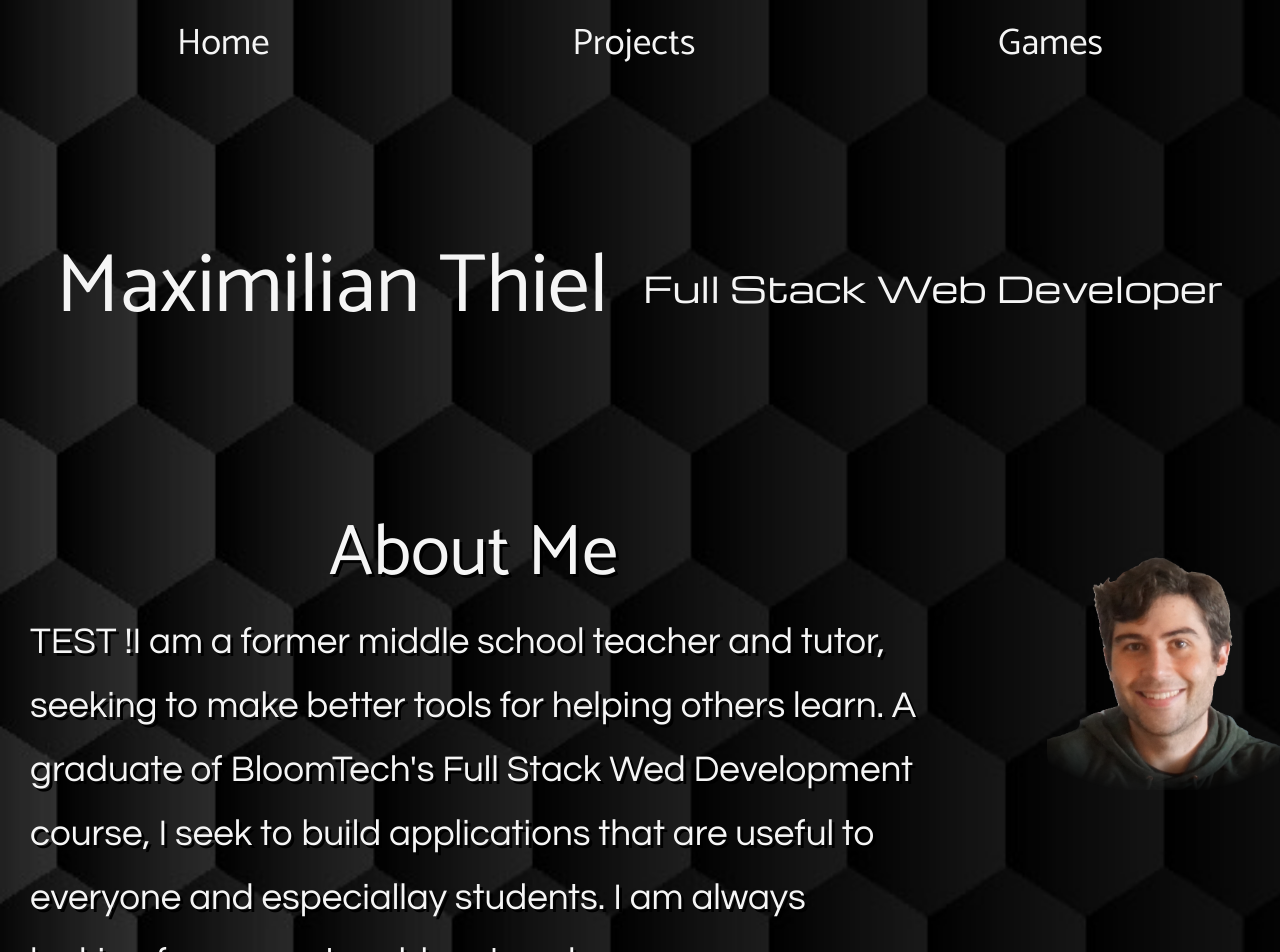
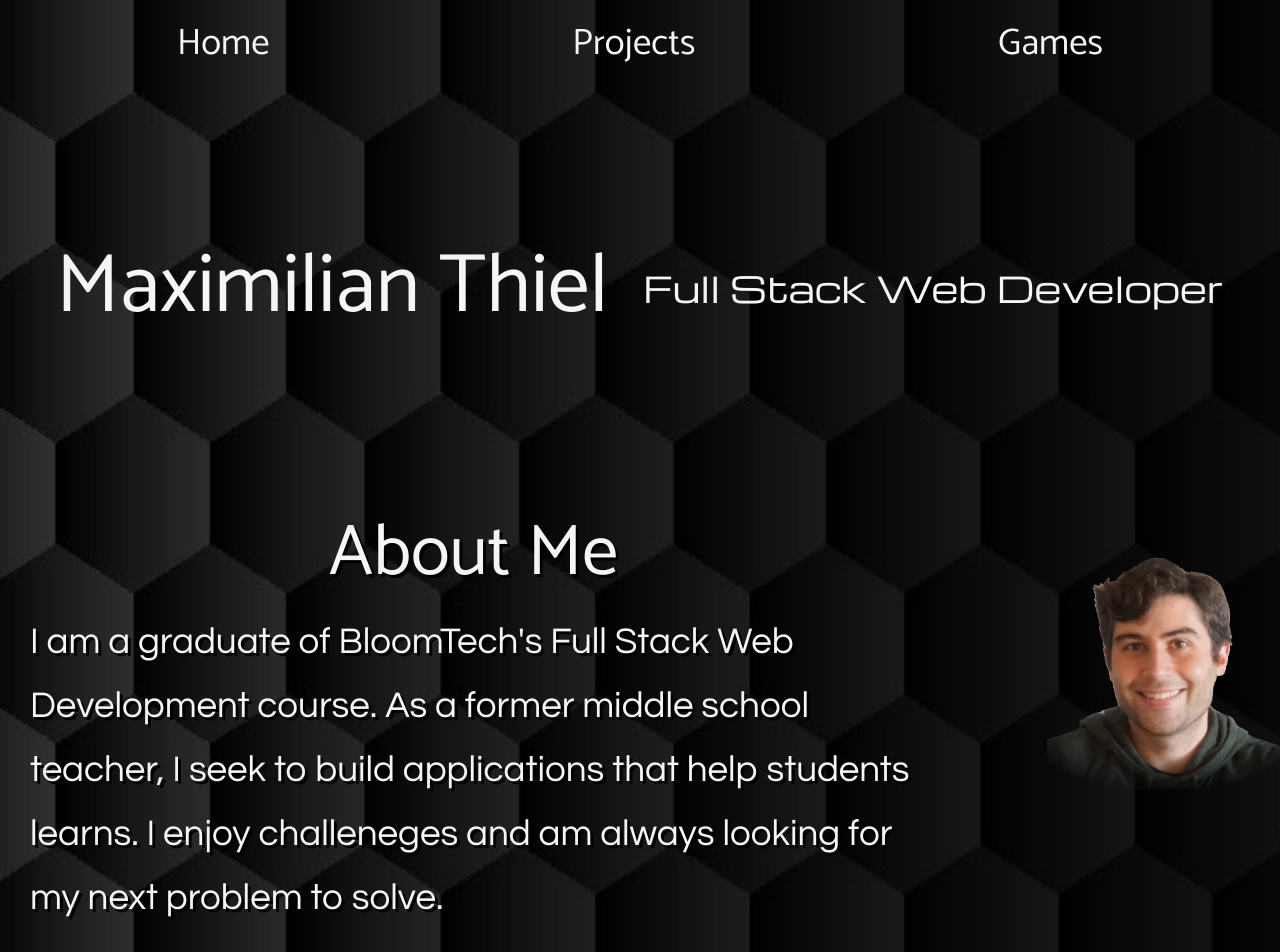
Before and after one commit to MaxT6/portfolio, a React (Create React App) app: page / in a window 1280 px wide. Shown: the top 952 px of the page. Built offline with nearby package versions, Linux system fonts and the light colour scheme; a web font is replaced by a local one.

Commit message:
changed About Me blurb

```diff
--- a/src/components/Home.js
+++ b/src/components/Home.js
@@ -44,7 +44,7 @@ const Home = () => {
         <div className="about-txt-container">
           <h2 className="about-me-title">About Me</h2>
           <p className="about-txt">
-            TEST !I am a former middle school teacher and tutor, seeking to make better tools for helping others learn. A graduate of BloomTech's Full Stack Wed Development course, I seek to build applications that are useful to everyone and especiallay students. I am always looking for my next problem to solve.
+            I am a graduate of BloomTech's Full Stack Web Development course. As a former middle school teacher, I seek to build applications that help students learns. I enjoy challeneges and am always looking for my next problem to solve.
           </p>
         </div>
         <div className="img-container">
```
